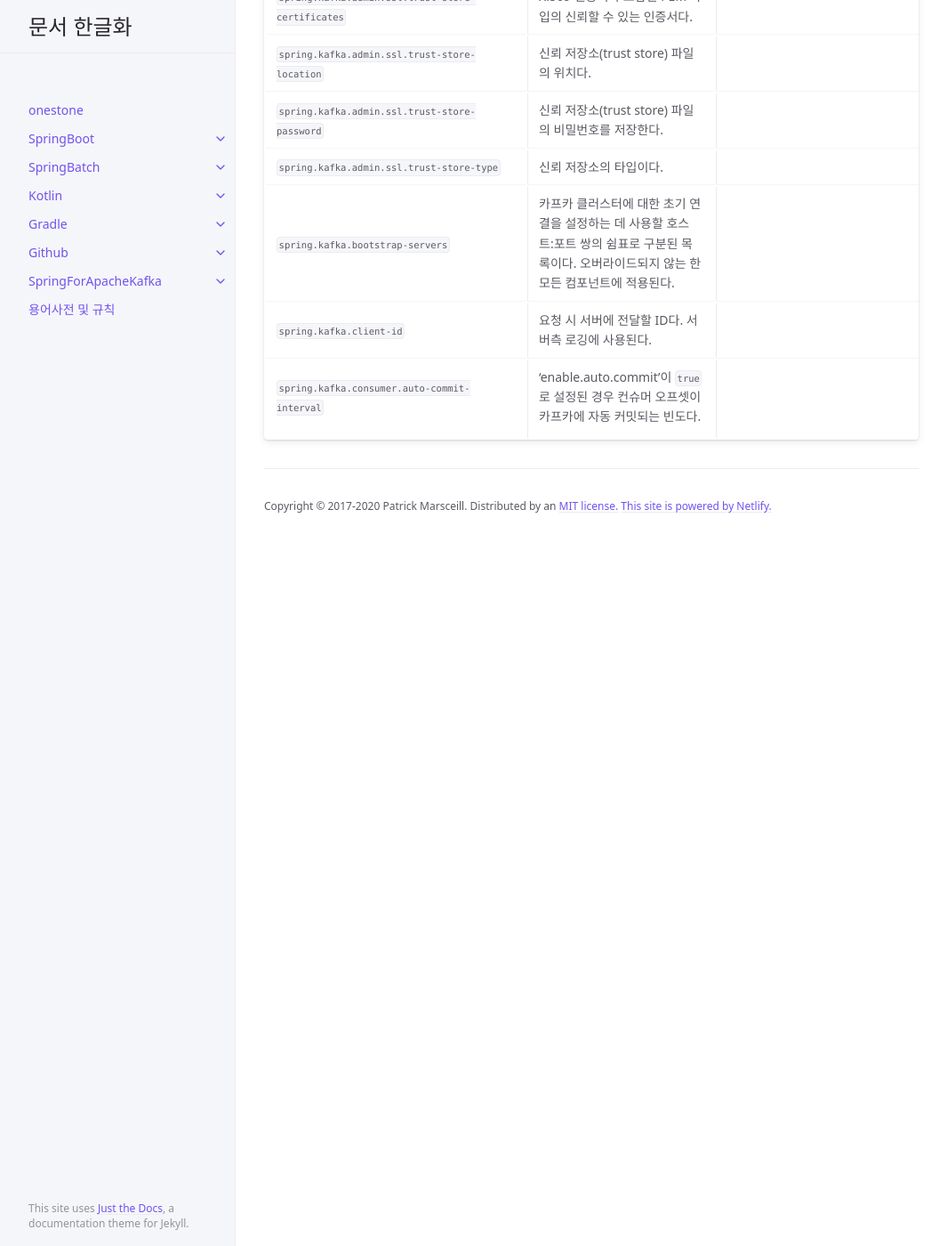
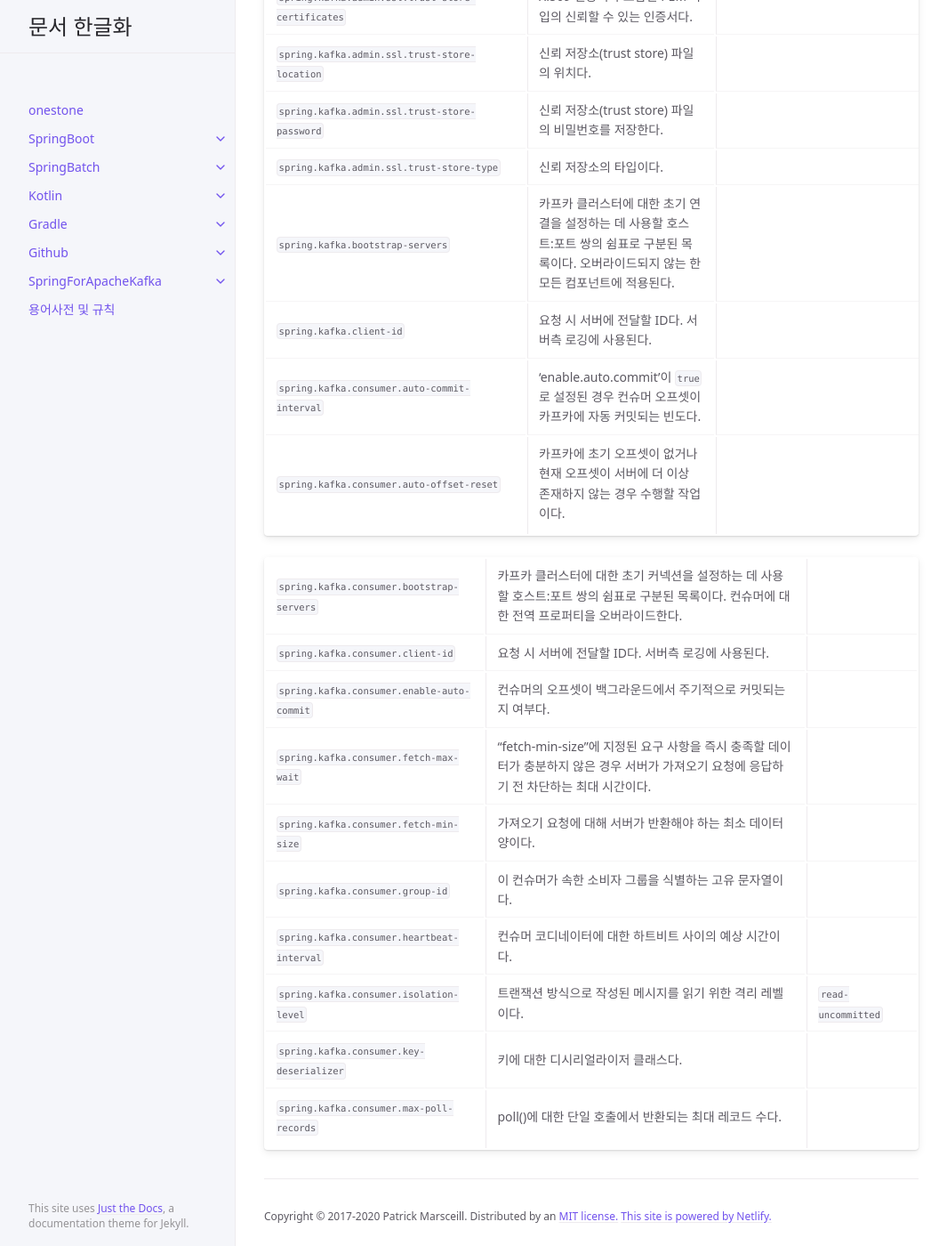
Before and after one commit to onestone9900/onestone9900.github.io, a Jekyll site: the page built from docs/spring_boot/3.1.1/spring_boot/19.appendices.md, in a window 1280 px wide and 1400 px high, scrolled down 43216 px. Shown: the whole window at 89% size, without its empty margins (107-1172 px from the left). Built offline with Jekyll 4.4.1, drawn with Linux system fonts in a browser that asks for light colours.

Commit message:
docs: spring boot - ## .A.8. 인테그레이션 프로퍼티(Integration Properties)

```diff
--- a/docs/spring_boot/3.1.1/spring_boot/19.appendices.md
+++ b/docs/spring_boot/3.1.1/spring_boot/19.appendices.md
@@ -672,3 +672,15 @@ nav_order: 19
 |`spring.kafka.bootstrap-servers`|카프카 클러스터에 대한 초기 연결을 설정하는 데 사용할 호스트:포트 쌍의 쉼표로 구분된 목록이다. 오버라이드되지 않는 한 모든 컴포넌트에 적용된다.||
 |`spring.kafka.client-id`|요청 시 서버에 전달할 ID다. 서버측 로깅에 사용된다.||
 |`spring.kafka.consumer.auto-commit-interval`|'enable.auto.commit'이 `true`로 설정된 경우 컨슈머 오프셋이 카프카에 자동 커밋되는 빈도다.||
+|`spring.kafka.consumer.auto-offset-reset`|카프카에 초기 오프셋이 없거나 현재 오프셋이 서버에 더 이상 존재하지 않는 경우 수행할 작업이다.||
+
+|`spring.kafka.consumer.bootstrap-servers`|카프카 클러스터에 대한 초기 커넥션을 설정하는 데 사용할 호스트:포트 쌍의 쉼표로 구분된 목록이다. 컨슈머에 대한 전역 프로퍼티을 오버라이드한다.||
+|`spring.kafka.consumer.client-id`|요청 시 서버에 전달할 ID다. 서버측 로깅에 사용된다.||
+|`spring.kafka.consumer.enable-auto-commit`|컨슈머의 오프셋이 백그라운드에서 주기적으로 커밋되는지 여부다.||
+|`spring.kafka.consumer.fetch-max-wait`|"fetch-min-size"에 지정된 요구 사항을 즉시 충족할 데이터가 충분하지 않은 경우 서버가 가져오기 요청에 응답하기 전 차단하는 최대 시간이다.||
+|`spring.kafka.consumer.fetch-min-size`|가져오기 요청에 대해 서버가 반환해야 하는 최소 데이터 양이다.||
+|`spring.kafka.consumer.group-id`|이 컨슈머가 속한 소비자 그룹을 식별하는 고유 문자열이다.||
+|`spring.kafka.consumer.heartbeat-interval`|컨슈머 코디네이터에 대한 하트비트 사이의 예상 시간이다.||
+|`spring.kafka.consumer.isolation-level`|트랜잭션 방식으로 작성된 메시지를 읽기 위한 격리 레벨이다.|`read-uncommitted`|
+|`spring.kafka.consumer.key-deserializer`|키에 대한 디시리얼라이저 클래스다.||
+|`spring.kafka.consumer.max-poll-records`|poll()에 대한 단일 호출에서 반환되는 최대 레코드 수다.||
```
